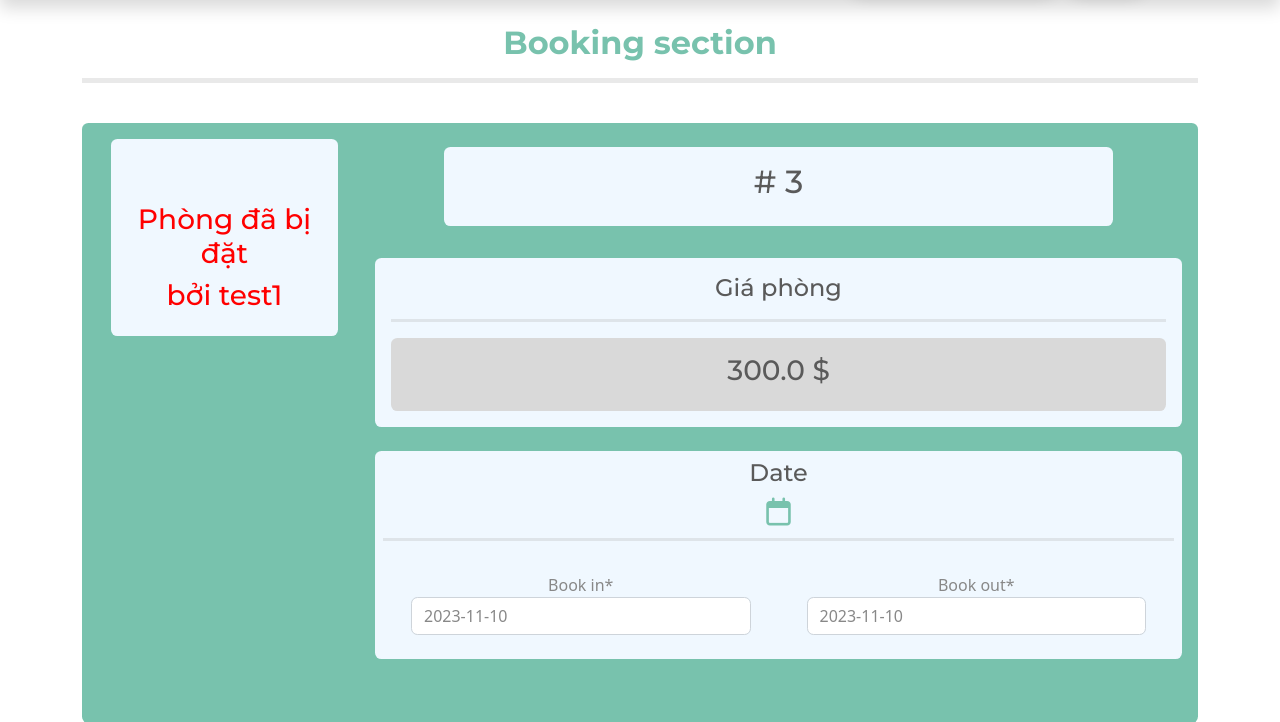
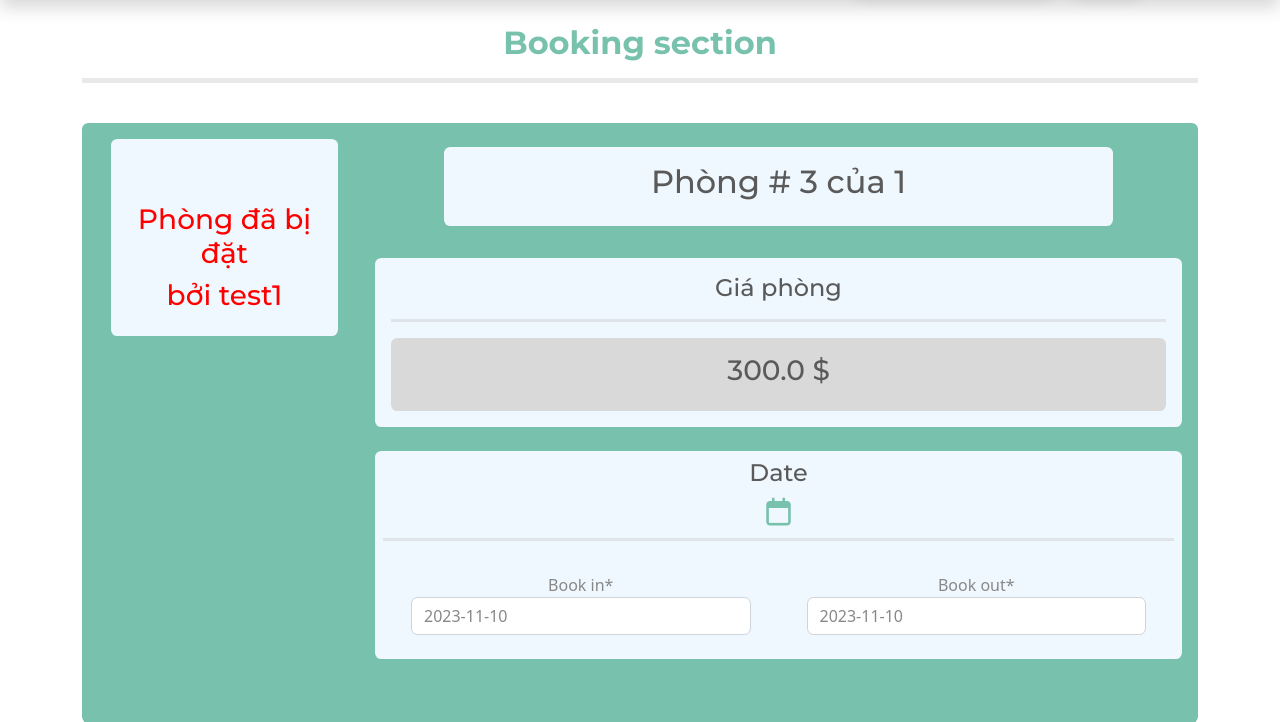
Before and after one commit to jhtdesu/Hotel-booking, a Django app: page /room/3/ in a window 1280 px wide. Shown: the part 62-784 px from the top of the page. Run offline with Django 4.2, Linux system fonts and the light colour scheme; data comes from the database, SQL or seed files in the repository; both versions use the stored data as it was after the commit; some libraries are stand-ins or nearby versions.

Commit message:
# quên rr #1

```diff
--- a/app1/templates/app1/room.html
+++ b/app1/templates/app1/room.html
@@ -56,7 +56,7 @@
                     <div class="col-10 rounded p-2 px-auto mx-auto">
                         <div class="container-fluid p-3 text-center rounded mx-auto px-auto" style="width: 99%; background-color: aliceblue;" >
 
-                        <h2># {{ rooms.name }}</h2>
+                        <h2>Phòng # {{ rooms.name }} của {{rooms.hotel}}</h2>
 
                         </div>
 
```
Also changed, not shown: db.sqlite3.
